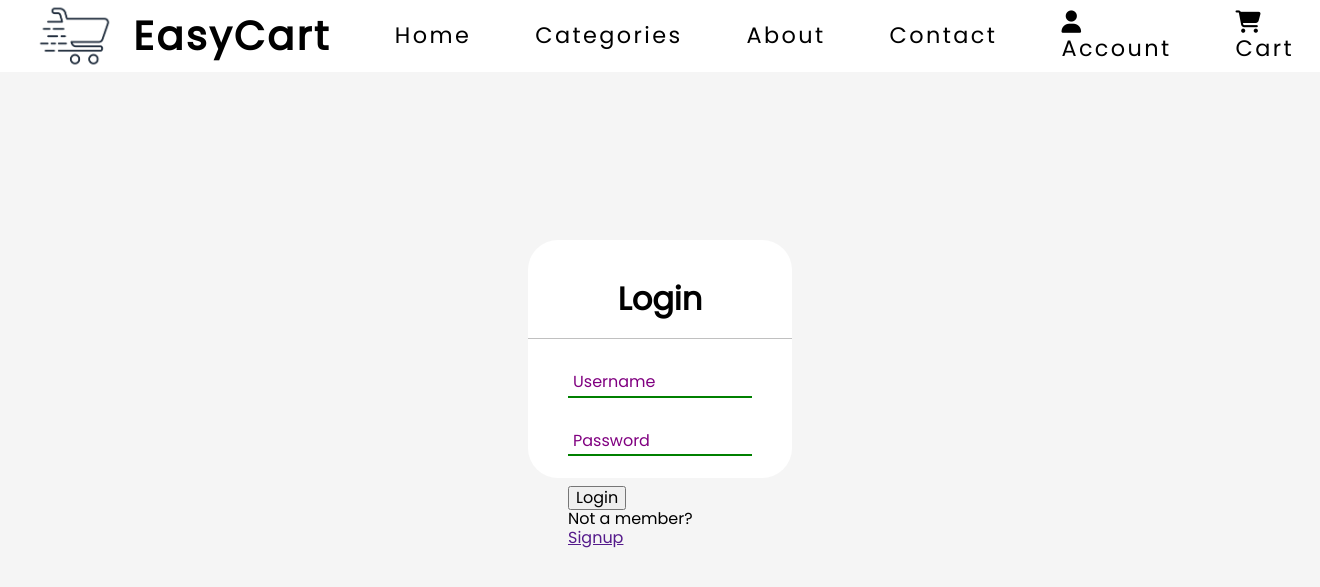
After one commit to Zakjer/EasyCart, a Django app: template shop/templates/login.html in a window 1320 px wide. The commit adds this page. Shown: the top 587 px of the page. Run offline with Django 4.2, Linux system fonts and the light colour scheme; the template is opened without the code that fills it, so the values that code supplies are empty; some libraries are stand-ins or nearby versions.

Commit message:
Creating login panel

```diff
--- /dev/null
+++ b/shop/templates/login.html
@@ -0,0 +1,57 @@
+<!DOCTYPE html>
+<html lang="en">
+  <head>
+    <meta charset="UTF-8" />
+    <meta name="viewport" content="width=device-width, initial-scale=1.0" />
+    <link rel="stylesheet" href="../../static/css/styles-login.css" />
+    <link rel="stylesheet" href="../../static/normalize.css" />
+    <link rel="preconnect" href="https://fonts.googleapis.com" />
+    <link rel="preconnect" href="https://fonts.gstatic.com" crossorigin />
+    <link rel="stylesheet" href="https://unpkg.com/aos@next/dist/aos.css" />
+    <link
+      href="https://fonts.googleapis.com/css2?family=Poppins&display=swap"
+      rel="stylesheet"
+    />
+    <link rel="icon" type="image/x-icon" href="../../static/images/Cart.jpg" />
+    <title>EasyCart</title>
+    <script
+      src="https://kit.fontawesome.com/3b0b25f0f2.js"
+      crossorigin="anonymous"
+    ></script>
+  </head>
+  <body>
+    <nav class="navbar">
+      <div class="main-nav">
+        <img
+          src="../../static/images/Favicon.png"
+          alt="Image of shopping cart"
+        />
+        <a id="name" href="">EasyCart</a>
+        <a href="">Home</a><a href="">Categories</a><a href="">About</a
+        ><a href="">Contact</a>
+      </div>
+      <a href=""><i class="fa-solid fa-user"></i>&ensp;Account</a
+      ><a href="cart.html"
+        ><i class="fa-solid fa-cart-shopping"></i>&ensp;Cart</a
+      >
+    </nav>
+    <section class="center">
+        <h1>Login</h1>
+        <form method="post">
+            <div class="text-field">
+                <input type="text" required>
+                <span></span>
+                <label for="">Username</label>
+            </div>
+            <div class="text-field">
+                <input type="password" required>
+                <span></span>
+                <label for="">Password</label>
+            </div>
+            <input type="submit" value="Login">
+            <div class="singup-link">
+                <p>Not a member?</p> <a href="">Signup</a>
+            </div>
+
+        </form>
+    </section>
--- a/shop/templates/navbar.html
+++ b/shop/templates/navbar.html
@@ -27,7 +27,7 @@
         <a href="">Home</a><a href="">Categories</a><a href="">About</a
         ><a href="">Contact</a>
       </div>
-      <a href=""><i class="fa-solid fa-user"></i>&ensp;Account</a
+      <a href="login.html"><i class="fa-solid fa-user"></i>&ensp;Account</a
       ><a href="cart.html"><i class="fa-solid fa-cart-shopping"></i>&ensp;Cart</a>
     </nav>
     <img
--- /dev/null
+++ b/static/css/styles-login.css
@@ -0,0 +1,107 @@
+* {
+    margin: 0;
+}
+
+body {
+    font-family: Poppins, Arial, Helvetica, sans-serif;
+    background-color: whitesmoke;
+}
+
+nav {
+    height: 5vh;
+    background-color: white;
+    display: flex;
+    align-items: center;
+    padding: 1rem;
+}
+
+.navbar a {
+    color: black;
+    font-size: 2.8vh;
+    margin: 2rem;
+    letter-spacing: 0.15rem;
+    transition: color 0.4s, text-shadow 0.8s;
+    text-decoration: none;
+}
+
+.main-nav {
+    margin-right: auto;
+    display: inline-flex;
+    align-items: center;
+}
+
+.main-nav img {
+    height: 7rem;
+    display: inline;
+}
+
+#name {
+    font-weight: bold;
+    font-size: 2.5rem;
+    margin-left: 0;
+}
+
+nav a:hover {
+    color: darkgray;
+    text-shadow: 0 0 16px lightgray;
+}
+
+nav #name:hover {
+    color: black;
+}
+
+.center  {
+    position: absolute;
+    top: 30%;
+    left: 40%;
+    background-color: white;
+    border-radius: 30px;
+    width: 20vw;
+    height: 18vw;
+}
+
+.center h1 {
+    text-align: center;
+    padding: 20px;
+    border-bottom: 1px solid silver;
+}
+
+.center form {
+    padding: 0 40px;
+}
+
+form .text-field {
+    position: relative;
+    border-bottom: 2px solid green;
+    margin: 30px 0;
+}
+
+.text-field input {
+    width: 100%;
+    padding: 0 5px;
+    height: 2vw;
+    font-size: 1rem;
+    border: none;
+    background: none;
+    outline: none;
+
+}
+
+.text-field label {
+    position: absolute;
+    top: 50%;
+    left: 5px;
+    color: purple;
+    font-size: 1rem;
+    pointer-events: none;
+    transform: translateY(-50%);
+}
+
+.text-field span::before {
+    content: '';
+    position: absolute;
+    top: 40px;
+    left: 0;
+    height: 2px;
+    background: yellow;
+}
```
Also changed, not shown: shop/templates/cart.html (+4 -4 lines), static/css/styles-cart.css (+10 -1 lines).
